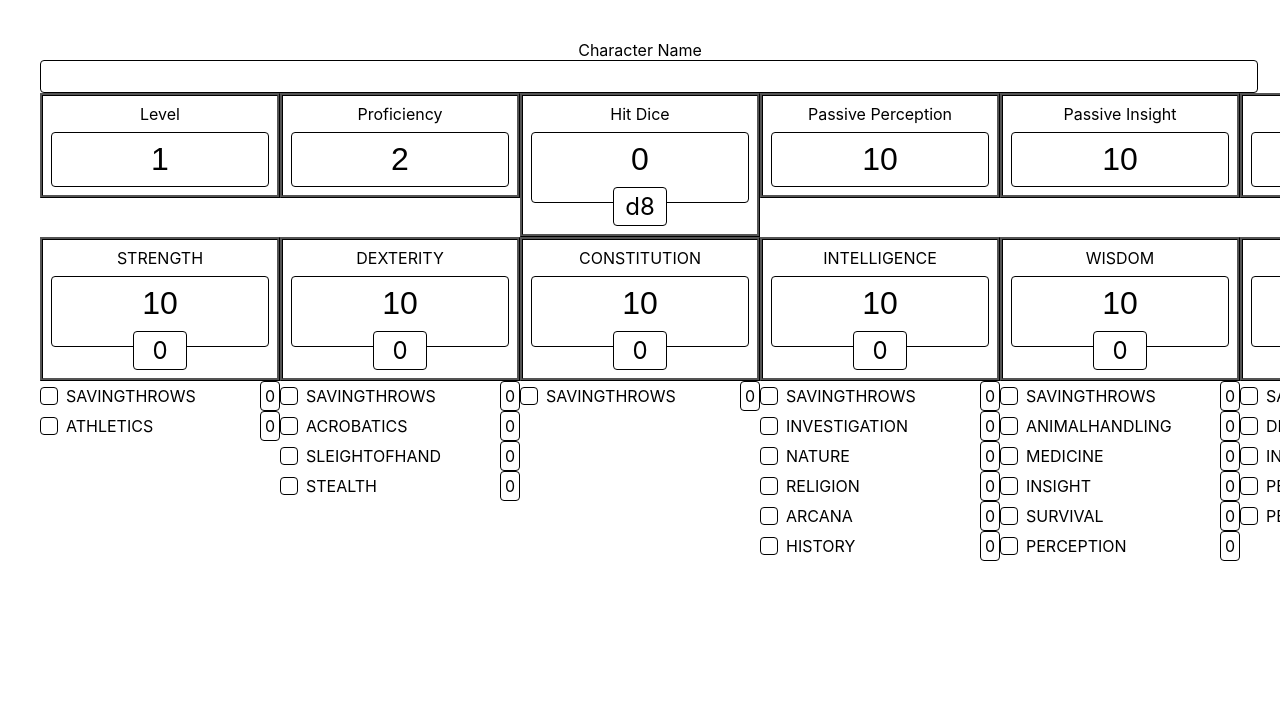
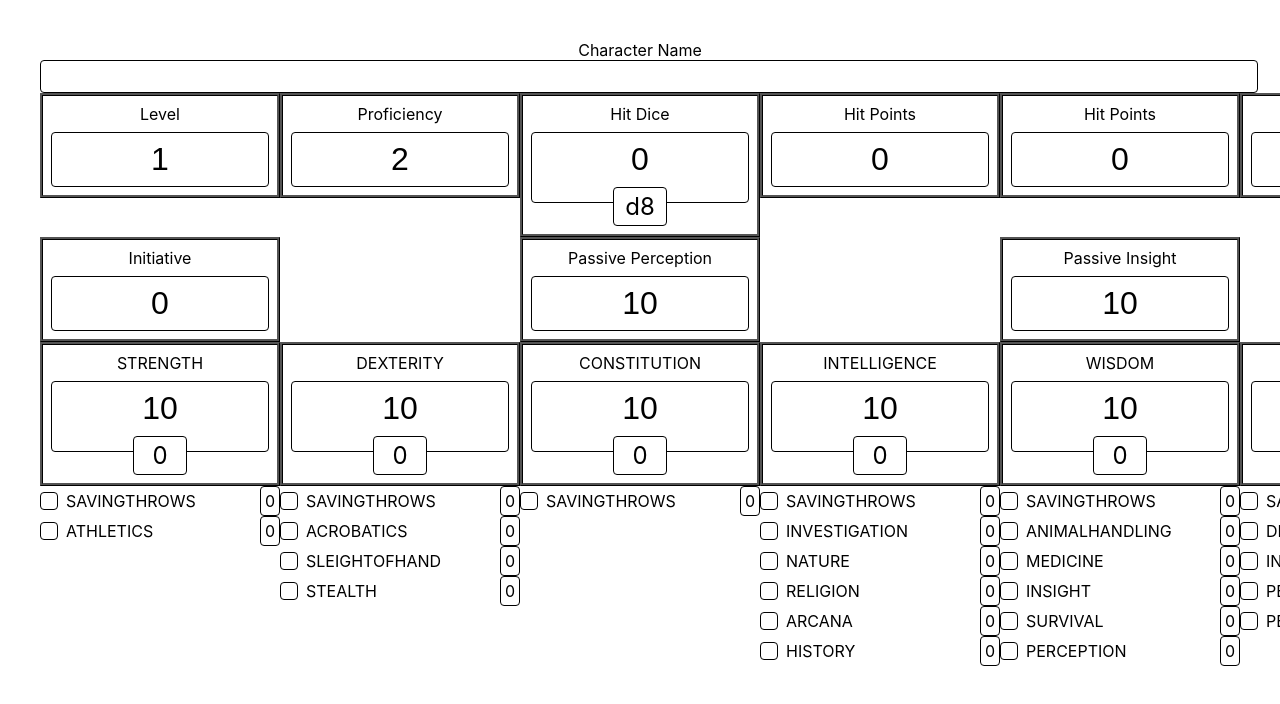
Before and after one commit to AbboDev/DND, a Nuxt app: page / in a window 1280 px wide. Shown: the top 704 px of the page. Built offline with nearby package versions, Linux system fonts and the light colour scheme.

Commit message:
feat: add life

```diff
--- a/pages/index.vue
+++ b/pages/index.vue
@@ -23,6 +23,37 @@
 
         <li>
           <StatisticField
+            name="hitPoints"
+            v-model="hitPoints"
+            :min="1"
+            :max="maxHitPoints"
+          >
+            Hit Points
+          </StatisticField>
+        </li>
+
+        <li>
+          <StatisticField name="maxHitPoints" v-model="maxHitPoints" :min="1">
+            Hit Points
+          </StatisticField>
+        </li>
+
+        <li>
+          <StatisticField name="temporaryHitPoints" v-model="temporaryHitPoints" :min="1"
+            >Temporary Hit Points</StatisticField
+          >
+        </li>
+      </ol>
+
+      <ol>
+        <li>
+          <StatisticField name="initiative" v-model="initiative" :readonly="true">
+            Initiative
+          </StatisticField>
+        </li>
+
+        <li>
+          <StatisticField
             name="passivePerception"
             v-model="passivePerception"
             :readonly="true"
@@ -34,12 +65,6 @@
         <li>
           <StatisticField name="passiveInsight" v-model="passiveInsight" :readonly="true">
             Passive Insight
-          </StatisticField>
-        </li>
-
-        <li>
-          <StatisticField name="initiative" v-model="initiative" :readonly="true">
-            Initiative
           </StatisticField>
         </li>
       </ol>
@@ -99,6 +124,9 @@ const {
   initiative,
   passivePerception,
   passiveInsight,
+  hitPoints,
+  temporaryHitPoints,
+  maxHitPoints,
 } = storeToRefs(store);
 
 const { toggleProficiency } = store;
--- a/stores/character.ts
+++ b/stores/character.ts
@@ -10,6 +10,9 @@ import { Dice } from "~/types/dice";
 export interface CharacterStore {
   name: RemovableRef<string>;
   level: RemovableRef<number>;
+  hitPoints: RemovableRef<number>;
+  temporaryHitPoints: RemovableRef<number>;
+  maxHitPoints: RemovableRef<number>;
   hitDiceUsed: RemovableRef<number>;
   hitDie: RemovableRef<Dice>;
   statistics: RemovableRef<Statistics>;
@@ -41,6 +44,10 @@ export const useCharacterStore = defineStore(
     const level = useLocalStorage<number>("level", 1);
     const hitDie = useLocalStorage<Dice>("hitDie", Dice.D8);
     const hitDiceUsed = useLocalStorage<number>("hitDiceUsed", 0);
+
+    const hitPoints = useLocalStorage<number>("hitPoints", 0);
+    const temporaryHitPoints = useLocalStorage<number>("temporaryHitPoints", 0);
+    const maxHitPoints = useLocalStorage<number>("maxHitPoints", 0);
 
     const statistics = useLocalStorage<Statistics>(
       "statistics",
@@ -154,6 +161,9 @@ export const useCharacterStore = defineStore(
       initiative,
       passivePerception,
       passiveInsight,
+      hitPoints,
+      temporaryHitPoints,
+      maxHitPoints,
       toggleProficiency,
     };
   }
```
